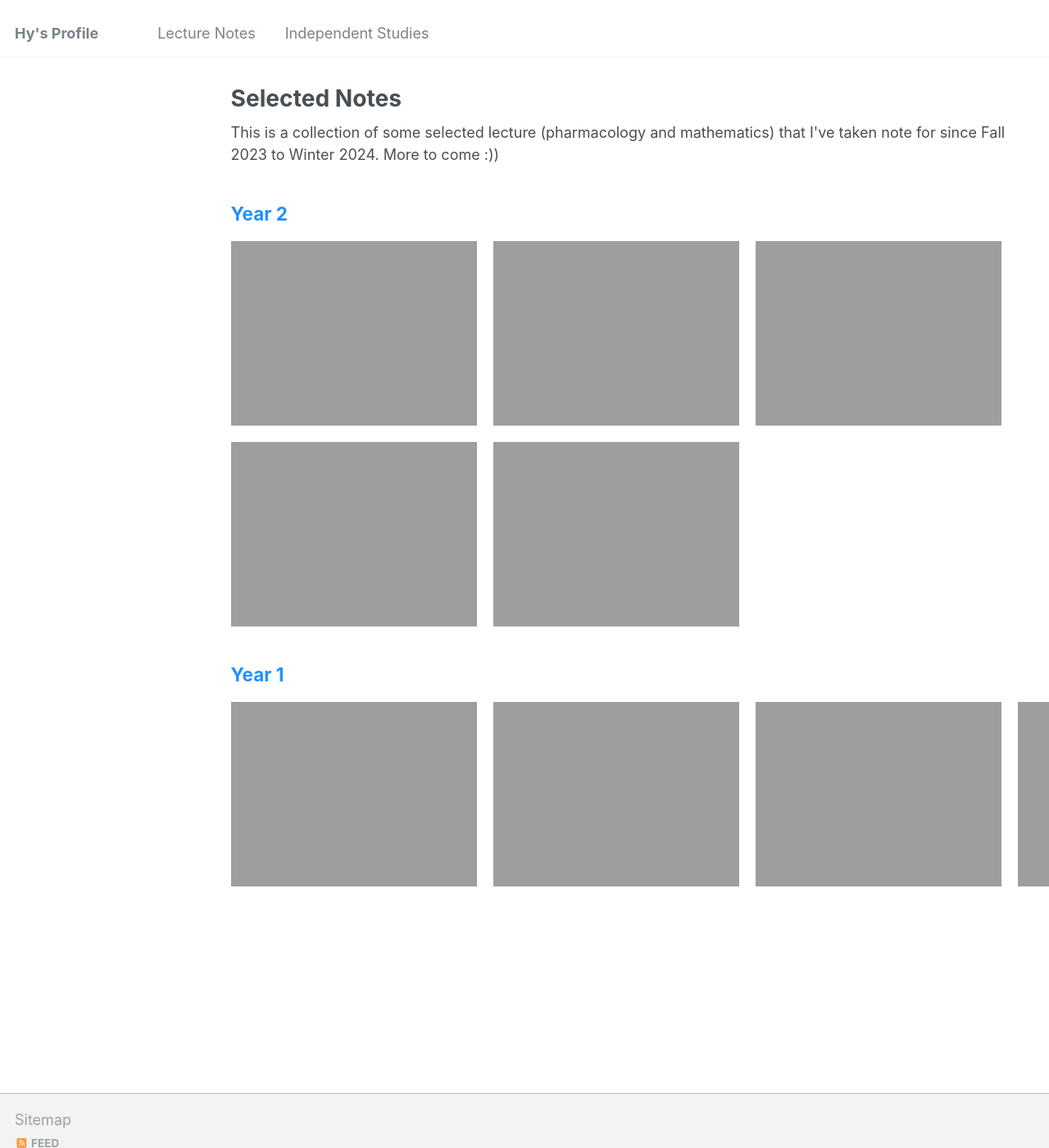
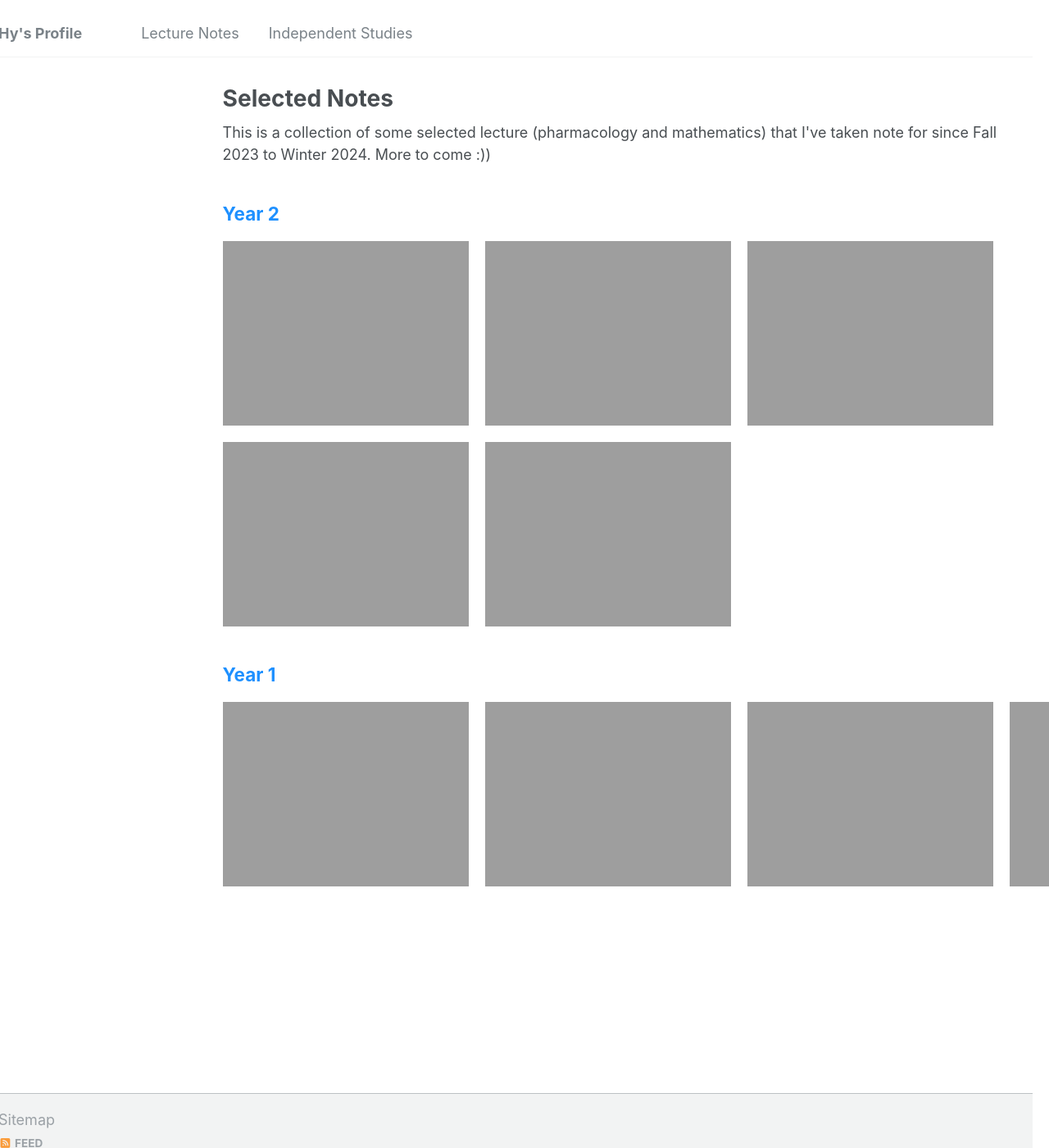
Before and after one commit to Hy-Vu/Hy-Vu.github.io, a Jekyll site: the page built from _pages/lecture-notes.html, in a window 1280 px wide and 1400 px high. Shown: the whole window at 82% size. Built offline with Jekyll 4.4.1, drawn with Linux system fonts in a browser that asks for light colours.

Commit message:
Update lecture-notes.html

```diff
--- a/_pages/lecture-notes.html
+++ b/_pages/lecture-notes.html
@@ -54,7 +54,7 @@ This is a collection of some selected lecture (pharmacology and mathematics) tha
             }
         }
         body {
-    margin-left: 0px; /* shifts everything 20px to the right, so content moves left relative to viewport */
+    margin-left: -20px; /* shifts everything 20px to the right, so content moves left relative to viewport */
         }
     </style>
 </head>
```
